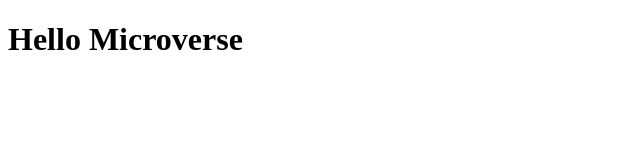
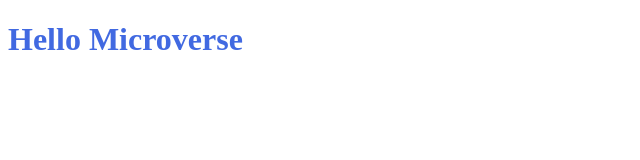
Before and after one commit to jose-Abel/hello-world, a plain HTML site: page index.html in a window 1280 px wide. Shown: the whole page, without its empty margins (0-640 px from the left). Drawn offline with Linux system fonts and the light colour scheme.

Commit message:
Added the styles.css file to change the color of the h1 in the html file

```diff
--- a/index.html
+++ b/index.html
@@ -5,10 +5,11 @@
     <meta http-equiv="X-UA-Compatible" content="IE=edge">
     <meta name="viewport" content="width=device-width, initial-scale=1.0">
     <title>"Hello Microverse" project</title>
+    <link rel="stylesheet" href="styles.css">
 </head>
 <body>
     <header>
-        <h1>Hello Microverse</h1>
+        <h1 class="header-styles">Hello Microverse</h1>
     </header>
 </body>
 </html>
--- /dev/null
+++ b/styles.css
@@ -0,0 +1,3 @@
+.header-styles {
+    color: #4169e1;
+}
```
